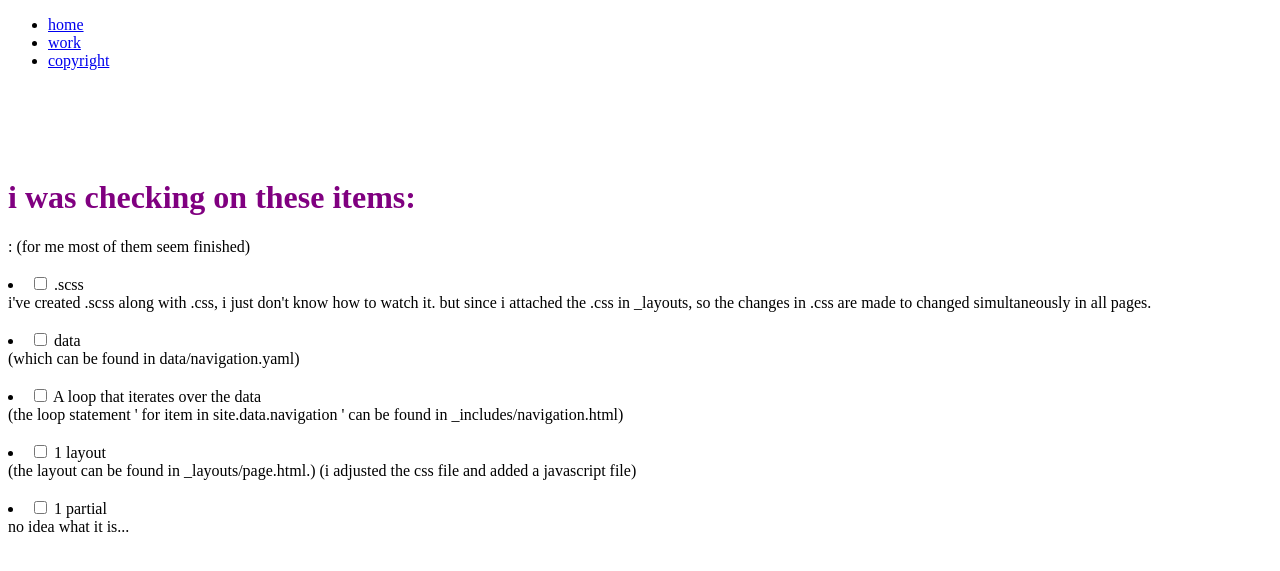
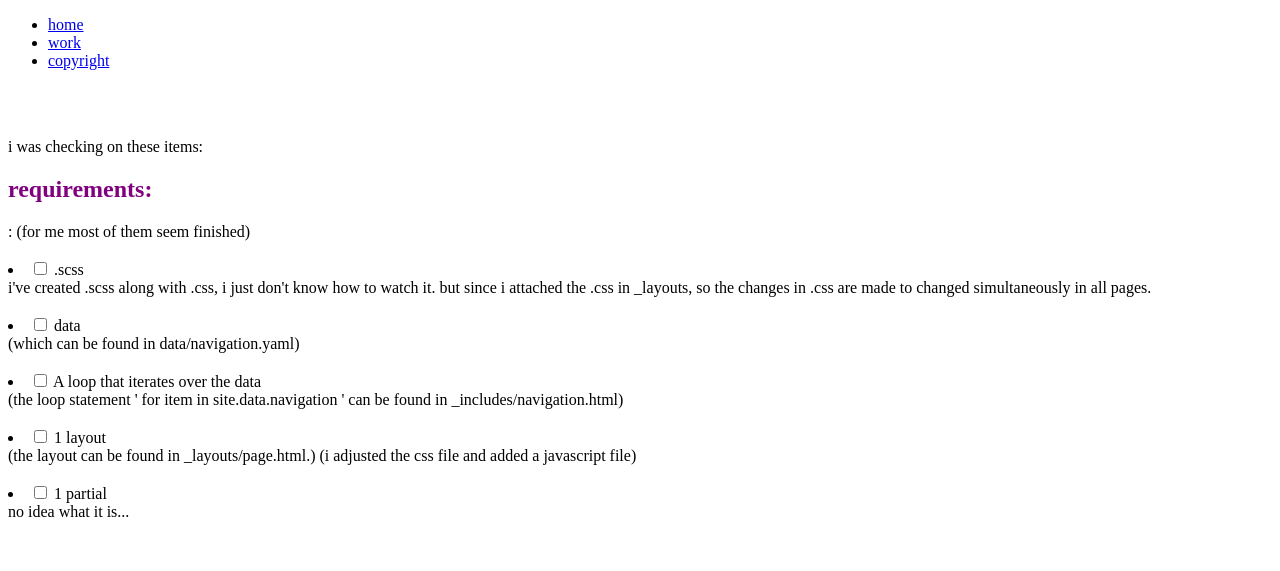
Before and after one commit to lanyixiao/WebS19, a Jekyll site: the page built from index.html, in a window 1280 px wide. Shown: the top 571 px of the page. Built offline with Jekyll 4.4.1, drawn with Linux system fonts in a browser that asks for light colours.

Commit message:
Update index.html

```diff
--- a/index.html
+++ b/index.html
@@ -3,11 +3,10 @@ layout: page
 permalink: /
 ---
 
-
-<br></br>
 <br></br>
 
-<h1 style="color:purple;">i was checking on these items: </h1>:
+<p>i was checking on these items: </p>
+<h2 style="color:purple;"> requirements: </h2>:
 (for me most of them seem finished)
 
 <br></br>
```
